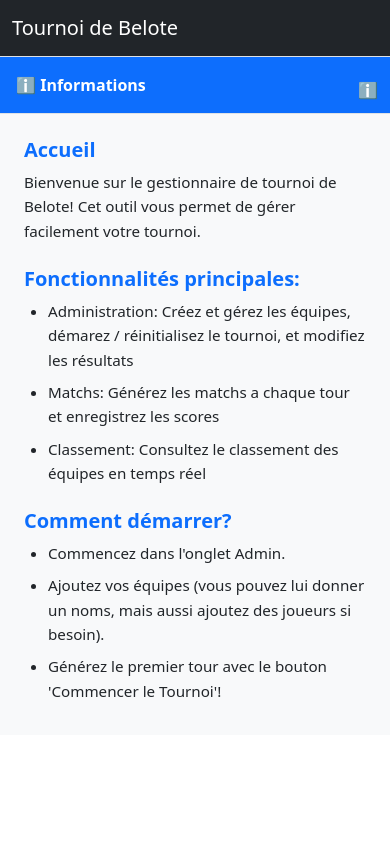
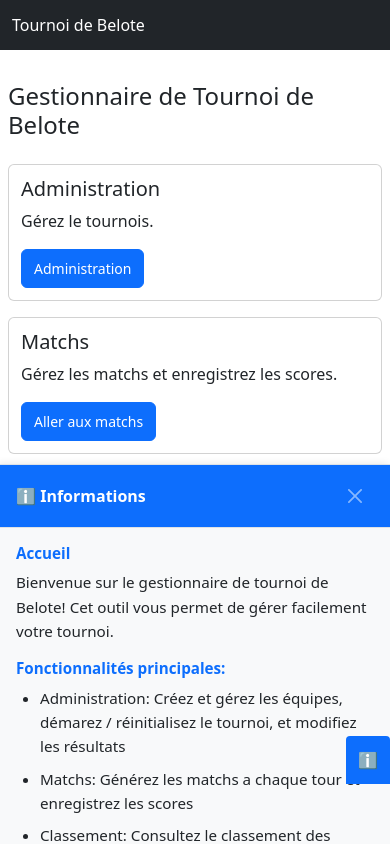
Before and after one commit to littlecrakage/concour-belote-manager, a Flask app: page / in a window 390 px wide. Run offline with Flask 3, Linux system fonts and the light colour scheme; some libraries are stand-ins or nearby versions.

Commit message:
Update base html to make the app responsive and the info bar hidable

```diff
--- a/templates/base.html
+++ b/templates/base.html
@@ -6,24 +6,37 @@
     <title>Gestionnaire de Tournoi de Belote</title>
     <link href="https://cdn.jsdelivr.net/npm/bootstrap@5.3.0/dist/css/bootstrap.min.css" rel="stylesheet">
     <style>
+        * {
+            box-sizing: border-box;
+        }
+
         body {
             display: flex;
             flex-direction: column;
             min-height: 100vh;
+            margin: 0;
+            padding: 0;
         }
 
-        .main-content {
+        .content-wrapper {
             display: flex;
             flex: 1;
+            gap: 0;
             overflow: hidden;
         }
 
-        .container-content {
+        .page-content {
             flex: 1;
             overflow-y: auto;
+            width: 100%;
+        }
+
+        .container {
+            max-width: 100%;
             padding: 1rem;
         }
 
+        /* Info Panel Styles */
         .info-panel {
             position: fixed;
             right: 0;
@@ -36,6 +49,7 @@
             overflow-y: auto;
             transition: transform 0.3s ease;
             z-index: 100;
+            box-shadow: -2px 0 8px rgba(0,0,0,0.1);
         }
 
         .info-panel.collapsed {
@@ -53,6 +67,11 @@
             position: sticky;
             top: 0;
             border-bottom: 1px solid #dee2e6;
+            gap: 1rem;
+        }
+
+        .info-panel-header button {
+            flex-shrink: 0;
         }
 
         .info-panel-body {
@@ -66,6 +85,7 @@
             color: #0d6efd;
             margin-top: 1.5rem;
             margin-bottom: 0.5rem;
+            word-break: break-word;
         }
 
         .info-panel-body h5:first-child {
@@ -79,6 +99,11 @@
 
         .info-panel-body li {
             margin-bottom: 0.5rem;
+            word-break: break-word;
+        }
+
+        .info-panel-body p {
+            word-break: break-word;
         }
 
         .toggle-panel-btn {
@@ -90,48 +115,168 @@
             color: white;
             border: none;
             border-radius: 0;
-            padding: 0.5rem 0.75rem;
+            padding: 0.75rem;
             cursor: pointer;
             transition: all 0.3s ease;
+            font-size: 1rem;
+            min-width: 44px;
+            min-height: 44px;
+            display: flex;
+            align-items: center;
+            justify-content: center;
         }
 
         .toggle-panel-btn:hover {
             background-color: #0b5ed7;
         }
 
-        .info-panel.collapsed + .toggle-panel-btn {
-            right: 0;
+        .toggle-panel-btn:active {
+            transform: scale(0.95);
         }
 
-        .content-wrapper {
-            display: flex;
-            flex: 1;
-            gap: 0;
-        }
-
-        .page-content {
-            flex: 1;
-            overflow-y: auto;
-        }
-
+        /* Tablet and smaller laptops */
         @media (max-width: 1200px) {
             .info-panel {
                 width: 300px;
             }
+
+            .container {
+                padding: 0.75rem;
+            }
         }
 
+        /* Tablets */
         @media (max-width: 768px) {
             .info-panel {
                 width: 100%;
-                top: 56px;
+                top: auto;
+                bottom: 0;
                 height: auto;
-                position: absolute;
+                max-height: 50vh;
+                position: fixed;
                 border-left: none;
                 border-top: 1px solid #dee2e6;
+                border-bottom: none;
+                left: 0;
             }
 
             .info-panel.collapsed {
-                transform: translateY(-200px);
+                transform: translateY(100%);
+                visibility: hidden;
+            }
+
+            .toggle-panel-btn {
+                top: auto;
+                bottom: 60px;
+                right: 0;
+                left: auto;
+                border-radius: 4px 4px 0 0;
+                z-index: 102;
+            }
+
+            .page-content {
+                padding-bottom: 70px;
+            }
+
+            .container {
+                padding: 1rem;
+            }
+
+            table {
+                font-size: 0.85rem;
+            }
+
+            .card {
+                margin-bottom: 1rem;
+            }
+        }
+
+        /* Mobile phones */
+        @media (max-width: 576px) {
+            .navbar-brand {
+                font-size: 1rem;
+            }
+
+            .container {
+                padding: 0.5rem;
+            }
+
+            h1 {
+                font-size: 1.5rem;
+            }
+
+            .card-body {
+                padding: 0.75rem;
+            }
+
+            .form-control, .form-select {
+                font-size: 16px; /* Prevents zoom on iOS */
+            }
+
+            table {
+                font-size: 0.75rem;
+            }
+
+            .table th, .table td {
+                padding: 0.5rem;
+            }
+
+            .btn {
+                padding: 0.5rem 0.75rem;
+                font-size: 0.875rem;
+            }
+
+            .btn-sm {
+                padding: 0.25rem 0.5rem;
+                font-size: 0.75rem;
+            }
+
+            .info-panel {
+                max-height: 45vh;
+            }
+
+            .info-panel-body {
+                padding: 1rem;
+            }
+
+            .info-panel-body h5 {
+                font-size: 0.95rem;
+                margin-top: 1rem;
+            }
+
+            .page-content {
+                padding-bottom: 50px;
+            }
+        }
+
+        /* Very small phones */
+        @media (max-width: 360px) {
+            h1 {
+                font-size: 1.25rem;
+            }
+
+            .navbar-brand {
+                font-size: 0.9rem;
+            }
+
+            table {
+                font-size: 0.7rem;
+            }
+
+            .btn {
+                padding: 0.4rem 0.6rem;
+                font-size: 0.8rem;
+            }
+        }
+
+        /* Landscape mode on mobile */
+        @media (max-height: 500px) and (orientation: landscape) {
+            .info-panel {
+                max-height: 70vh;
+            }
+
+            h1 {
+                margin-bottom: 0.5rem;
             }
         }
     </style>
```
